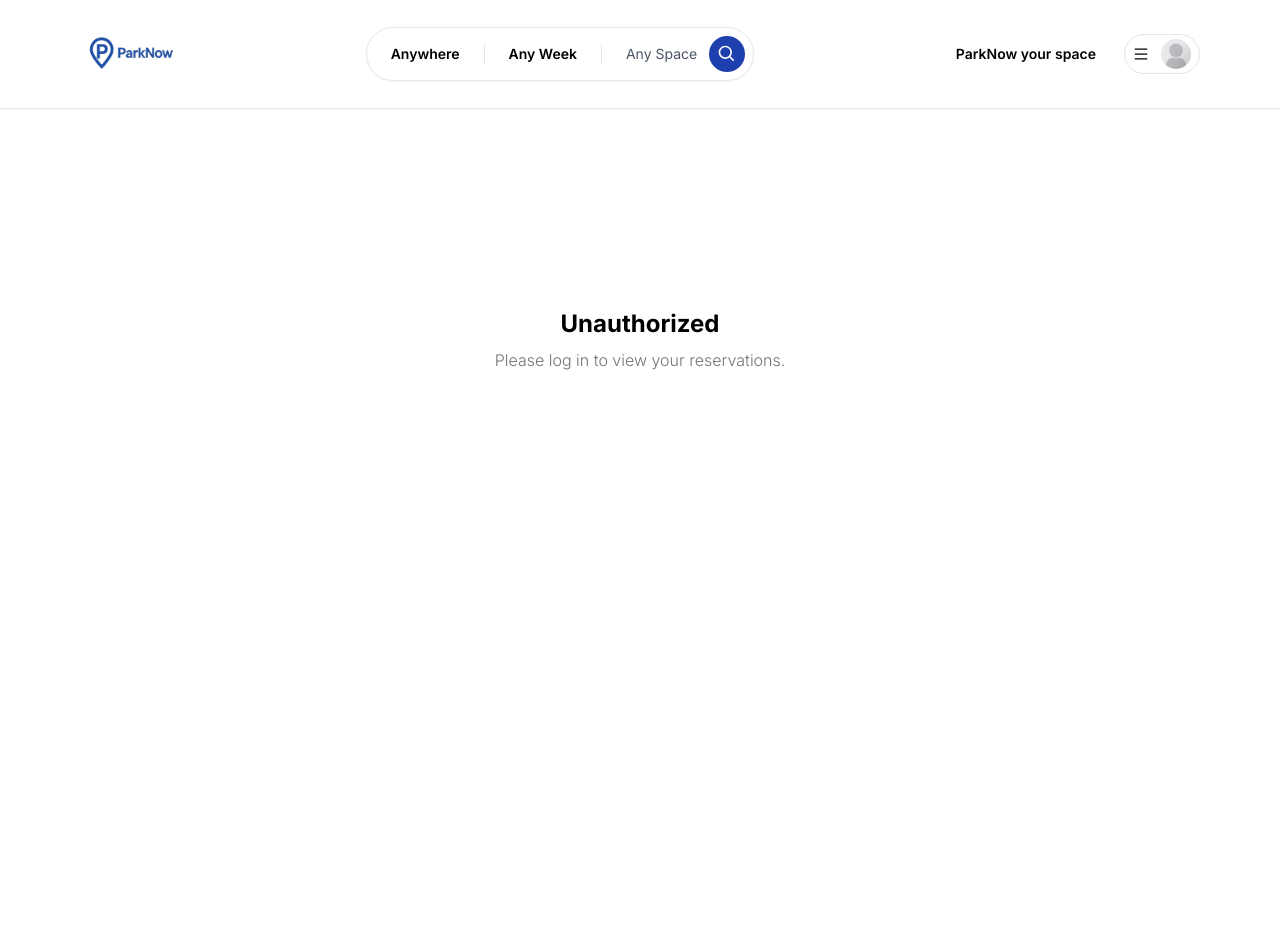
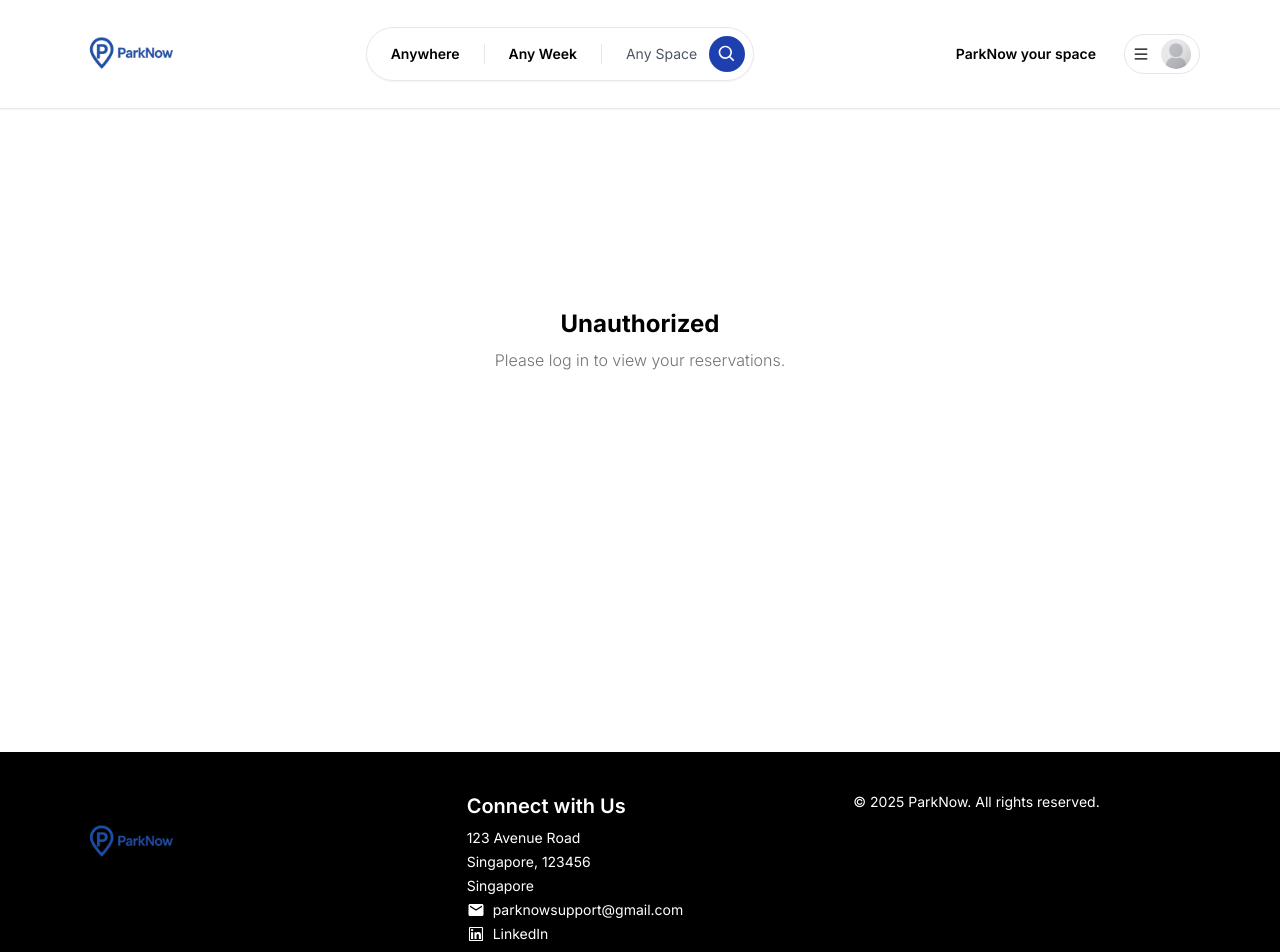
Before and after one commit to Kk120306/parknow, a Next.js app: page /reservations in a window 1280 px wide. Shown: the top 952 px of the page. Before the commit the page ends 800 px from the top, so only its background shows below. Built offline with nearby package versions, Linux system fonts and the light colour scheme; no server answers; what world-countries would draw is missing.

Commit message:
Footer Component

```diff
--- /dev/null
+++ b/app/components/Footer.tsx
@@ -0,0 +1,44 @@
+import { MdEmail } from "react-icons/md";
+import { AiOutlineLinkedin } from "react-icons/ai";
+import Logo from "./Logo";
+
+const Footer = () => {
+    return (
+        <footer className="bg-black text-white px-6 md:px-20 py-10 mt-40">
+            <div className="max-w-6xl mx-auto grid lg:grid-cols-3 gap-10">
+
+                <Logo />
+
+
+                <div>
+                    <h2 className="text-xl font-semibold mb-2">Connect with Us</h2>
+                    <ul className="text-sm space-y-1">
+                        <li>123 Avenue Road</li>
+                        <li>Singapore, 123456</li>
+                        <li>Singapore</li>
+                        <li className="flex items-center gap-2 mt-2">
+                            <MdEmail className="text-lg text-grey-400" />
+                            <a href="mailto:pacificmarketinsight@gmail.com" className="hover:underline">
+                                parknowsupport@gmail.com
+                            </a>
+                        </li>
+                        <li className="flex items-center gap-2">
+                            <AiOutlineLinkedin className="text-lg text-grey-400" />
+                            <a href="https://linkedin.com" target="_blank" className="hover:underline">
+                                LinkedIn
+                            </a>
+                        </li>
+                    </ul>
+                </div>
+
+
+                <div className="text-sm text-center md:text-left">
+                    <p className="mb-2">&copy; 2025 ParkNow. All rights reserved.</p>
+
+                </div>
+            </div>
+        </footer>
+    );
+};
+
+export default Footer;
--- a/app/components/listings/ListingCard.tsx
+++ b/app/components/listings/ListingCard.tsx
@@ -1,6 +1,5 @@
 'use client'
 
-import { Listing, Reservation } from "@prisma/client";
 import { SafeListing, SafeReservation, SafeUser } from "@/app/types";
 import { useRouter } from "next/navigation";
 import useCountries from "@/app/hooks/useCountries";
--- a/app/components/navbar/Navbar.tsx
+++ b/app/components/navbar/Navbar.tsx
@@ -1,7 +1,7 @@
 'use client'
 
 import Container from "../Container";
-import Logo from "./Logo";
+import Logo from "../Logo";
 import Search from "./Search";
 import UserMenu from "./UserMenu";
 import { SafeUser } from "@/app/types";
--- a/app/layout.tsx
+++ b/app/layout.tsx
@@ -8,6 +8,7 @@ import LoginModal from "./components/modals/LoginModal";
 import getCurrentUser from "./actions/getCurrentUser";
 import RentModal from "./components/modals/RentModal";
 import SearchModal from "./components/modals/SearchModal";
+import Footer from "./components/Footer";
 
 const inter = Inter({ subsets: ["latin"] });
 
@@ -23,19 +24,20 @@ export default async function RootLayout({
 }>) {
     const currentUser = await getCurrentUser();
     return (
-        <html lang="en">
-            <body
-                className={`${inter.className} antialiased`}
-            >
+        <html lang="en" className="h-full">
+            <body className={`${inter.className} h-full flex flex-col`}>
                 <ToasterProvider />
                 <RegisterModal />
                 <LoginModal />
                 <RentModal />
                 <SearchModal />
                 <Navbar currentUser={currentUser} />
-                <div className="pb-20 pt-28 md:pt-50">
+
+                <main className="flex-grow pt-28 md:pt-50">
                     {children}
-                </div>
+                </main>
+
+                <Footer />
             </body>
         </html>
     );
--- a/app/reservations/page.tsx
+++ b/app/reservations/page.tsx
@@ -23,7 +23,7 @@ const ReservationPage = async () => {
         return (
             <EmptyState
                 title="No reservations found"
-                subtitle="You have no reservations on your account."
+                subtitle="No one has booked your properties yet."
             />
         )
     }
--- a/app/spots/SpotsClient.tsx
+++ b/app/spots/SpotsClient.tsx
@@ -43,7 +43,7 @@ const SpotsClient: React.FC<SpotsClientInterface> = ({
             <Container>
                 <Heading
                     title="Your Reservations"
-                    subtitle="Bookings on your properties"
+                    subtitle="Properties you have booked"
                 />
                 <div className="mt-10 grid grid-cols-1 sm:grid-cols-2 md:grid-cols-3 lg:grid-cols-4 xl:grid-cols-5 gap-8">
                     {reservations.map((reservation) => (
```
Also changed, not shown: app/components/Logo.tsx (renamed from app/components/navbar/Logo.tsx).
